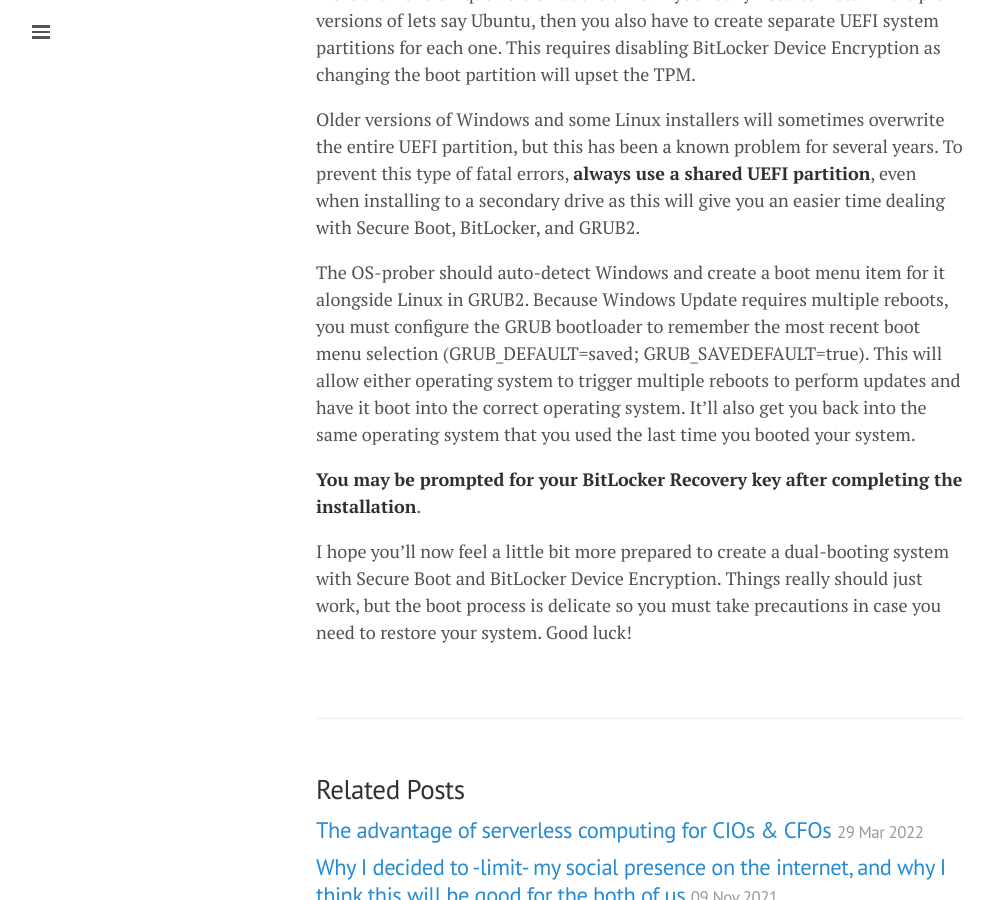
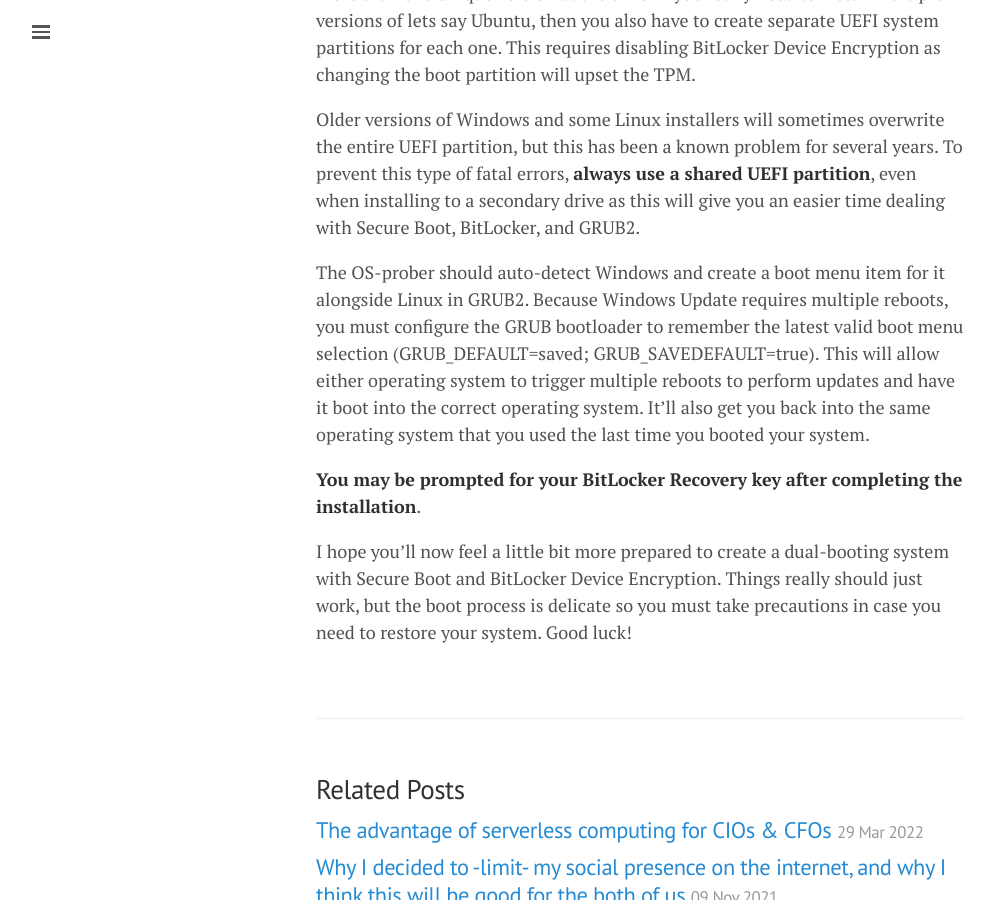
Before and after one commit to lgeurts/lgeurts.github.io, a Jekyll site: the page built from _posts/2019-03-19-dual-booting-windows-and-linux.md, in a window 1280 px wide and 900 px high, scrolled down 2905 px. Shown: the whole window, without its empty margins (0-993 px from the left). Built offline with Jekyll 4.4.1, drawn with Linux system fonts in a browser that asks for light colours; nearby versions of some CDN libraries; comment, search, counter and statistics services are not loaded.

Commit message:
Update 2019-03-19-dual-booting-windows-and-linux.md

```diff
--- a/_posts/2019-03-19-dual-booting-windows-and-linux.md
+++ b/_posts/2019-03-19-dual-booting-windows-and-linux.md
@@ -51,7 +51,7 @@
 
 Older versions of Windows and some Linux installers will sometimes overwrite the entire UEFI partition, but this has been a known problem for several years. To prevent this type of fatal errors, **always use a shared UEFI partition**, even when installing to a secondary drive as this will give you an easier time dealing with Secure Boot, BitLocker, and GRUB2.
 
-The OS-prober should auto-detect Windows and create a boot menu item for it alongside Linux in GRUB2. Because Windows Update requires multiple reboots, you must configure the GRUB bootloader to remember the most recent boot menu selection (GRUB_DEFAULT=saved; GRUB_SAVEDEFAULT=true). This will allow either operating system to trigger multiple reboots to perform updates and have it boot into the correct operating system. It’ll also get you back into the same operating system that you used the last time you booted your system.
+The OS-prober should auto-detect Windows and create a boot menu item for it alongside Linux in GRUB2. Because Windows Update requires multiple reboots, you must configure the GRUB bootloader to remember the latest valid boot menu selection (GRUB_DEFAULT=saved; GRUB_SAVEDEFAULT=true). This will allow either operating system to trigger multiple reboots to perform updates and have it boot into the correct operating system. It’ll also get you back into the same operating system that you used the last time you booted your system.
 
 **You may be prompted for your BitLocker Recovery key after completing the installation**.
 
```
